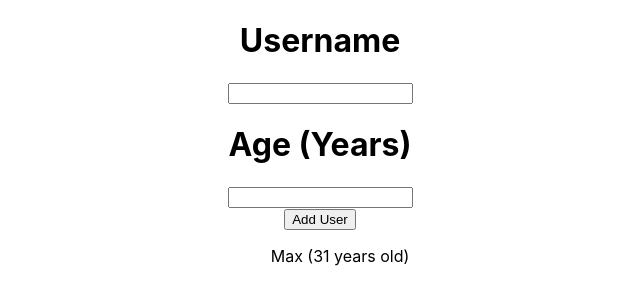
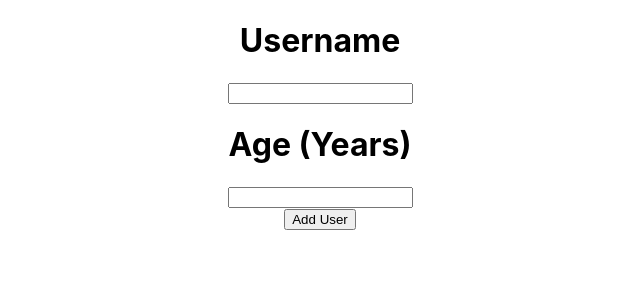
Before and after one commit to habahabahaba/react-practice-project-1-my-version, a React (Create React App) app: page / in a window 1280 px wide. Shown: the top 304 px of the page, without its empty margins (320-960 px from the left). Built offline with nearby package versions, Linux system fonts and the light colour scheme.

Commit message:
Emptied DUMMY_USER_ENTRIES

```diff
--- a/src/App.js
+++ b/src/App.js
@@ -5,10 +5,9 @@ import UserList from "./components/UserList/UserList";
 import { v4 as uuidv4 } from "uuid";
 import ErrorWindow from "./components/ErrorWindow/ErrorWindow";
 
-// const userId = uuidv4();
-// console.log(userId);
+// const DUMMY_USER_ENTRIES = [{ userId: "someId", userName: "Max", userAge: 31 }];
 
-const DUMMY_USER_ENTRIES = [{ userId: "someId", userName: "Max", userAge: 31 }];
+const DUMMY_USER_ENTRIES = [];
 
 function App() {
   const [userEntries, setUserEntries] = useState(DUMMY_USER_ENTRIES);
--- a/src/components/ErrorWindow/ErrorWindow.css
+++ b/src/components/ErrorWindow/ErrorWindow.css
@@ -9,7 +9,7 @@
   z-index: 110;
   background-color: white;
   border-radius: 0.7rem;
-  /* backdropFilter: blur(2px); */
+  /* backdrop-filter: blur(2px); */
 }
 
 .error-header {
```
